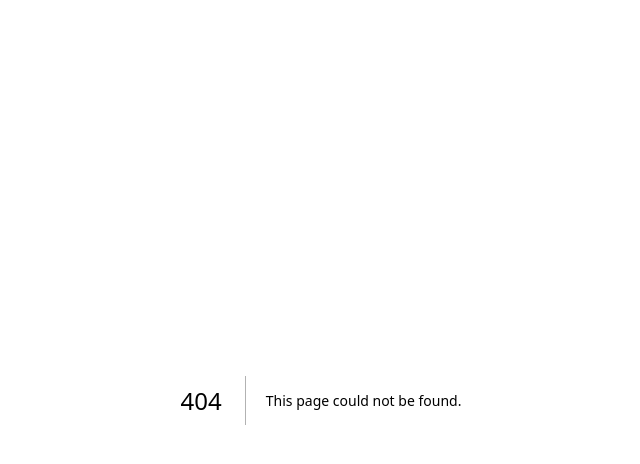
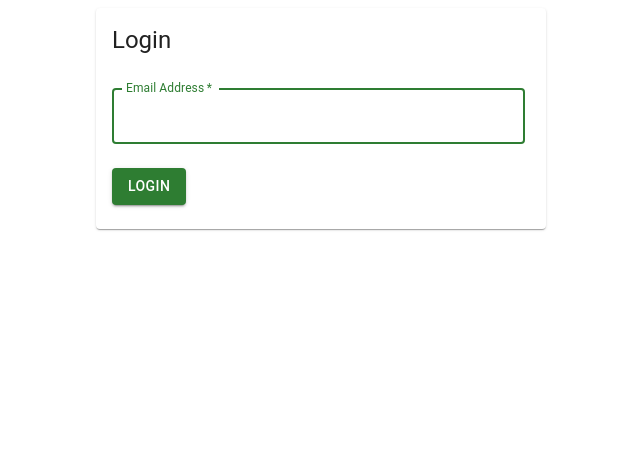
Before and after one commit to VeejayG98/yes-buffalo-frontend, a Next.js app: page /login in a window 1280 px wide. Before the commit this address had no page. Shown: the top 464 px of the page, without its empty margins (319-959 px from the left). Built offline with nearby package versions, Linux system fonts and the light colour scheme.

Commit message:
added the login page.

```diff
--- /dev/null
+++ b/src/pages/login.tsx
@@ -0,0 +1,52 @@
+import React, { useState } from "react";
+import { TextField, Button, Typography, Card, CardContent, Grid } from "@mui/material";
+
+const Login = () => {
+  const [email, setEmail] = useState<string>("");
+  const API = "http://172.29.106.182:3001/";
+
+  const handleSubmit = (event: React.SyntheticEvent) => {
+    fetch(API + `login?email=${email}`, {
+      headers: {
+        "Content-Type": "application/json",
+        Accept: "application/json",
+      },
+    });
+    console.log("Submitted");
+  };
+
+  return (
+    <div style={{ display: "flex", justifyContent: "center" }}>
+      <Card sx={{ width: "450px", display: "flex" }}>
+        <CardContent>
+          <Grid container spacing={2}>
+            <Grid item xs={12}>
+              <Typography variant="h5">Login</Typography>
+            </Grid>
+            <Grid item xs={12}>
+              <TextField
+                margin="normal"
+                color="success"
+                required
+                fullWidth
+                id="email"
+                label="Email Address"
+                name="email"
+                autoComplete="email"
+                autoFocus
+                onChange={(event) => setEmail(event.target.value)}
+              />
+            </Grid>
+            <Grid item xs={12}>
+              <Button type="submit" variant="contained" color="success" onClick={handleSubmit}>
+                Login
+              </Button>
+            </Grid>
+          </Grid>
+        </CardContent>
+      </Card>
+    </div>
+  );
+};
+
+export default Login;
```
